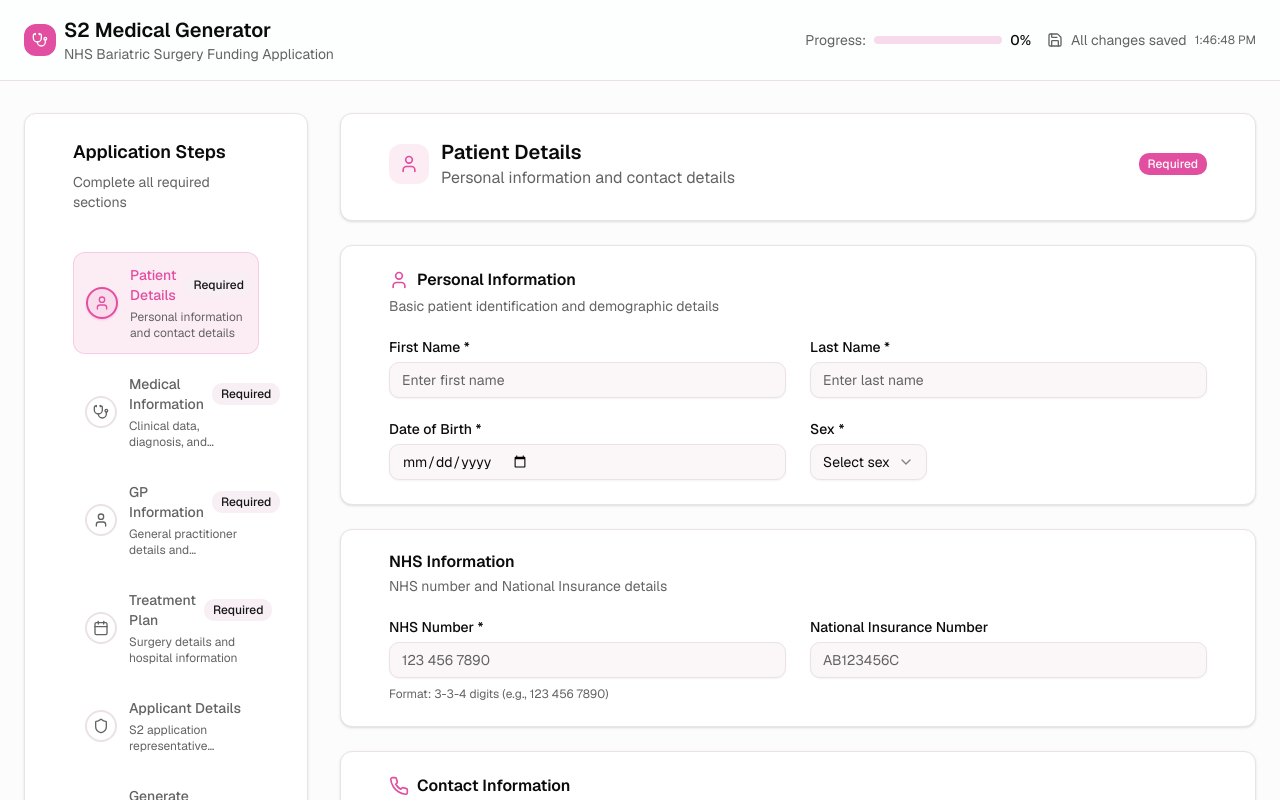
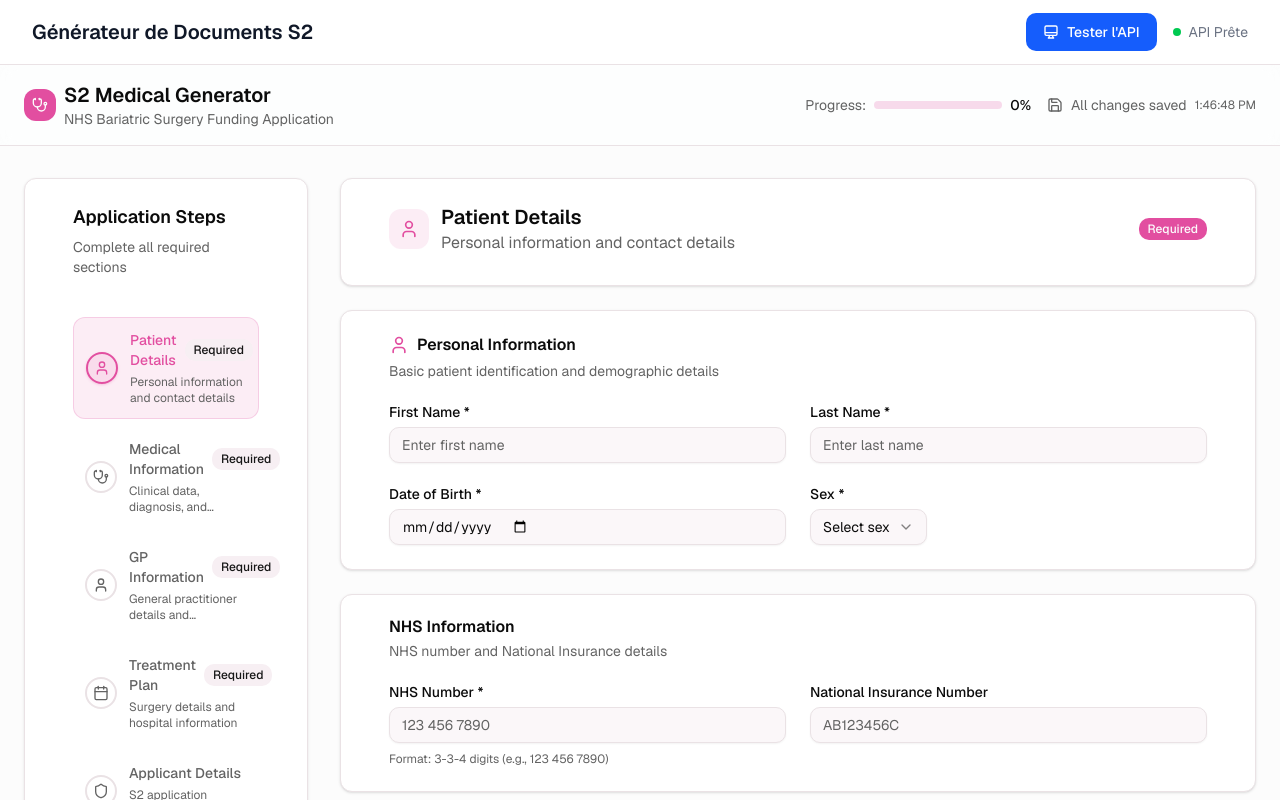
Before and after one commit to stefbach/v0-application-generator, a Next.js app: page / in a window 1280 px wide. Shown: the top 800 px of the page. Built offline with nearby package versions, Linux system fonts and the light colour scheme.

Commit message:
Update page.tsx

```diff
--- a/app/page.tsx
+++ b/app/page.tsx
@@ -1,4 +1,5 @@
 import { Suspense } from "react"
+import Link from "next/link"
 import { S2ApplicationGenerator } from "@/components/s2-application-generator"
 
 function S2GeneratorWithSuspense() {
@@ -21,6 +22,34 @@ function S2GeneratorWithSuspense() {
 export default function HomePage() {
   return (
     <main className="min-h-screen bg-background">
+      {/* Header avec bouton de test */}
+      <div className="border-b bg-white shadow-sm">
+        <div className="max-w-7xl mx-auto px-4 sm:px-6 lg:px-8">
+          <div className="flex justify-between items-center h-16">
+            <div>
+              <h1 className="text-xl font-semibold text-gray-900">
+                Générateur de Documents S2
+              </h1>
+            </div>
+            <div className="flex space-x-4">
+              <Link
+                href="/test"
+                className="inline-flex items-center px-4 py-2 border border-transparent text-sm font-medium rounded-md text-white bg-blue-600 hover:bg-blue-700 focus:outline-none focus:ring-2 focus:ring-offset-2 focus:ring-blue-500 transition-colors"
+              >
+                <svg className="w-4 h-4 mr-2" fill="none" stroke="currentColor" viewBox="0 0 24 24">
+                  <path strokeLinecap="round" strokeLinejoin="round" strokeWidth="2" d="M9.75 17L9 20l-1 1h8l-1-1-.75-3M3 13h18M5 17h14a2 2 0 002-2V5a2 2 0 00-2-2H5a2 2 0 00-2 2v10a2 2 0 002 2z" />
+                </svg>
+                Tester l'API
+              </Link>
+              <div className="text-sm text-gray-500 flex items-center">
+                <div className="w-2 h-2 bg-green-500 rounded-full mr-2"></div>
+                API Prête
+              </div>
+            </div>
+          </div>
+        </div>
+      </div>
+
       <S2GeneratorWithSuspense />
     </main>
   )
```
